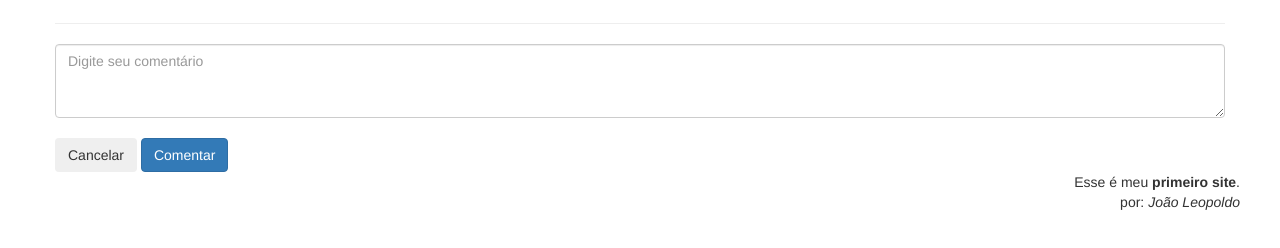
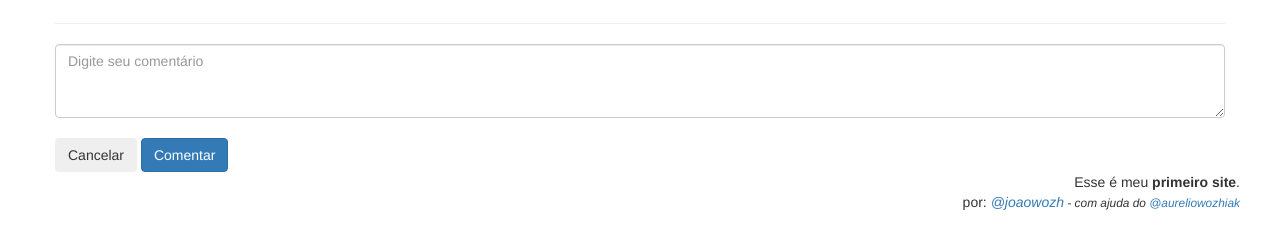
Before and after one commit to joaowozh/Primeiro_Site_HTML, a plain HTML site: page index.html in a window 1280 px wide. Shown: the part 430-678 px from the top of the page. Drawn offline with nearby package versions, Linux system fonts and the light colour scheme.

Commit message:
Update index.html

```diff
--- a/index.html
+++ b/index.html
@@ -33,7 +33,7 @@
                     </form>
                 </div>
                 <div style='text-align:right' class="row">
-                    <p>Esse é meu <strong>primeiro site</strong>. <br/>por: <i>João Leopoldo</i></p>
+                    <p>Esse é meu <strong>primeiro site</strong>. <br/>por: <i><a href="https://github.com/joaowozh">@joaowozh</a><small> - com ajuda do <a href="https://github.com/aureliowozhiak">@aureliowozhiak</a></small></i> </p>
                 </div>
             </div>
         </div>
```
